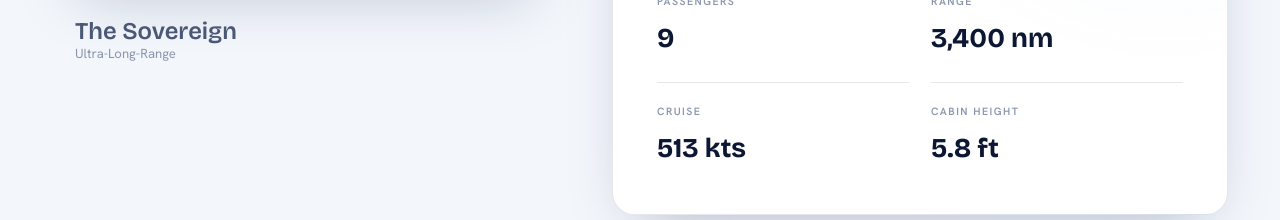
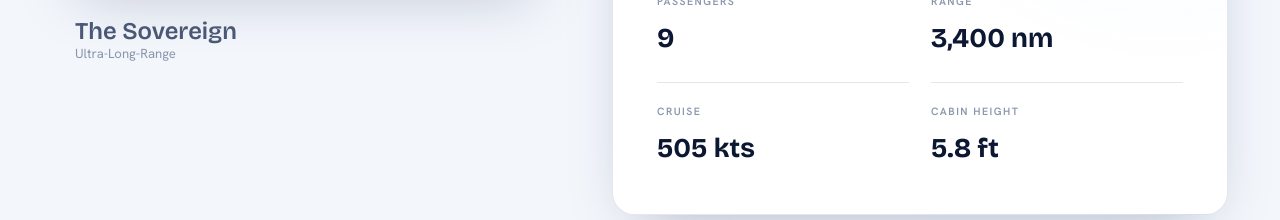
Before and after one commit to zeal-noahHoffman/Demo-Project, a React (Vite) app: page / in a window 1280 px wide. Shown: the part 1420-1640 px from the top of the page. Built offline with nearby package versions, Linux system fonts and the light colour scheme.

Commit message:
feat(KAN-6): Atlantic-Cruise-Speed

```diff
--- a/src/data.js
+++ b/src/data.js
@@ -53,7 +53,7 @@ export const FLEET = [
     specs: [
       ["Passengers", "9"],
       ["Range", "3,400 nm"],
-      ["Cruise", "513 kts"],
+      ["Cruise", "505 kts"],
       ["Cabin height", "5.8 ft"],
     ],
   },
```
Also changed, not shown: 1 other file (tests, documents, lock files or other folders).
